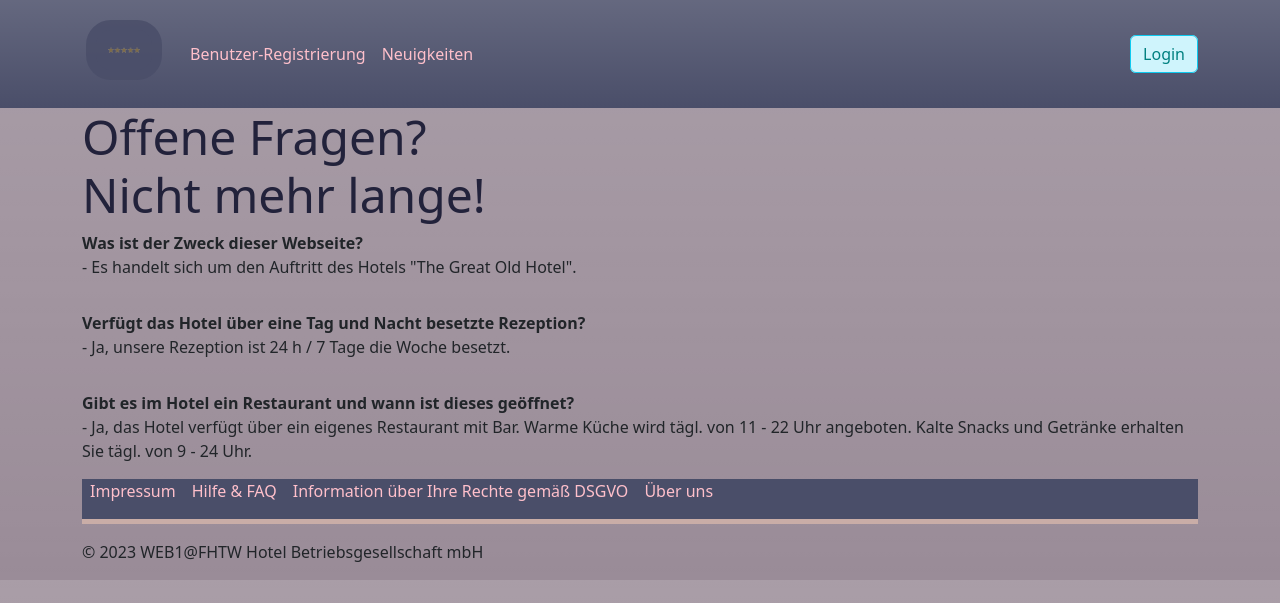
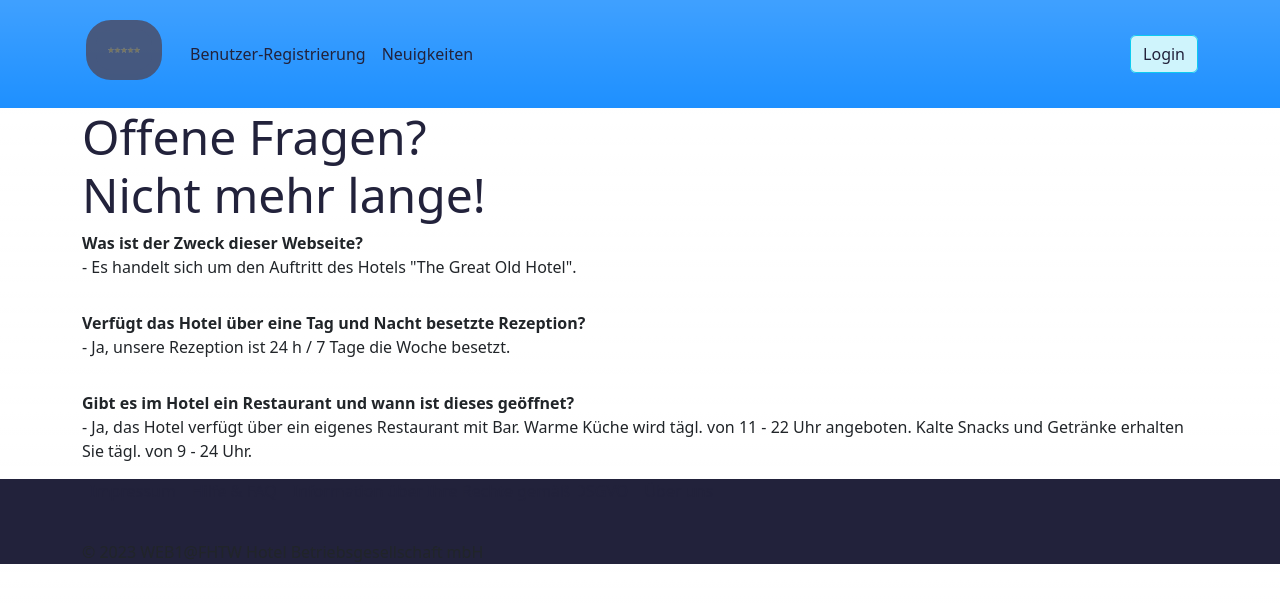
Before and after one commit to zaschaa/WEB_Hotel_Konlechner_Potesil, a PHP site: page /content/information/help.php in a window 1280 px wide. Shown: the top 603 px of the page. Run offline with PHP 8.4, Linux system fonts and the light colour scheme.

Commit message:
prep for the great styling makeover

```diff
--- a/src/styles.css
+++ b/src/styles.css
@@ -1,83 +1,39 @@
-h1 {
-    font-size: 48px;
-    color: #22223b;
+@import "styles/footer.css";
+@import "styles/navbar.css";
+@import "styles/generics.css";
+
+
+/*
+    Define color schema here:
+ */
+:root {
+    --primary: #ffffff;
+    --secondary: #1e90ff;
+    --tertiary: #22223b;
+    --headline: #22223b;
+    --text: #22223b;
+    --text-visited: #22223b;
+    --text-hover: #000000;
+    --highlight: #ffffff;
 }
 
-h2 {
-    font-size: 30px;
-    color: #22223b;
-    opacity: 0.9;
-}
-
-.navBarColor {
-    background-color: #4a4e69;
-}
+/*
+    Others and to be removed:
+ */
 
 .bgColor {
-    background-color: #9a8c98;
-}
-
-.footerLine {
-    width: 60pc;
-    height: 1px;
-    background-color: black;
-    margin-top: 100px;
-}
-
-.footerNavBorderBottom {
-    border-bottom-style: solid;
-    border-width: 5px;
-    border-color: #c9ada7;
-}
-
-.footerNavBgColor {
-   background-color: #4a4e69;
-}
-
-.formular {
-    color: brown;
-    border: 1px solid lightseagreen;
-}
-
-.email {
-    margin-bottom: 14px;
+    background-color: var(--primary);
 }
 
 /*selector with attribute*/
 
 label[for="title"] {
-    color: grey;
-}
-
-a {
-    color: pink;
-    text-decoration: none;
+    color: var(--primary);
 }
 
 /* pseudo class selector*/
 
-a:visited {
-    color: plum;
-}
-
-a:hover {
-    color: plum;
-    border: 1px solid rgb(128, 128, 128);
-    text-decoration-line: underline;
-}
-
-.navLink {
-    color: pink;
-}
-
-navLink:visited {
-    color: plum;
-}
-navLink:hover {
-    color: plum;
-    text-decoration-line: underline;
-}
 
 #loginLink {
-    color:teal
+    color: var(--headline)
 }
--- /dev/null
+++ b/src/styles/footer.css
@@ -0,0 +1,13 @@
+footer {
+    background-color: var(--tertiary);
+}
+
+.footerNavBorderBottom {
+    border-bottom-style: solid;
+    border-width: 5px;
+    border-color: var(--tertiary);
+}
+
+.footerNavBgColor {
+    background-color: var(--tertiary);
+}
--- /dev/null
+++ b/src/styles/generics.css
@@ -0,0 +1,27 @@
+h1 {
+    font-size: 48px;
+    color: var(--headline);
+}
+
+h2 {
+    font-size: 30px;
+    color: var(--headline);
+    opacity: 0.9;
+}
+
+a {
+    color: var(--text);
+    text-decoration: none;
+}
+
+a:visited {
+    color: var(--text-visited);
+}
+
+a:hover {
+    color: var(--text-hover);
+    border: 1px solid var(--highlight);
+    border-radius: 10px;
+    text-decoration-line: underline;
+    background-color: var(--highlight);
+}
--- /dev/null
+++ b/src/styles/navbar.css
@@ -0,0 +1,18 @@
+.navBarColor {
+    background-color: var(--secondary);
+}
+
+.navLink {
+    color: var(--text);
+}
+
+navLink:visited {
+    color: var(--text-visited);
+}
+navLink:hover {
+    color: var(--text-hover);
+    border: 1px solid var(--highlight);
+    border-radius: 10px;
+    text-decoration-line: underline;
+    background-color: var(--highlight);
+}
```
